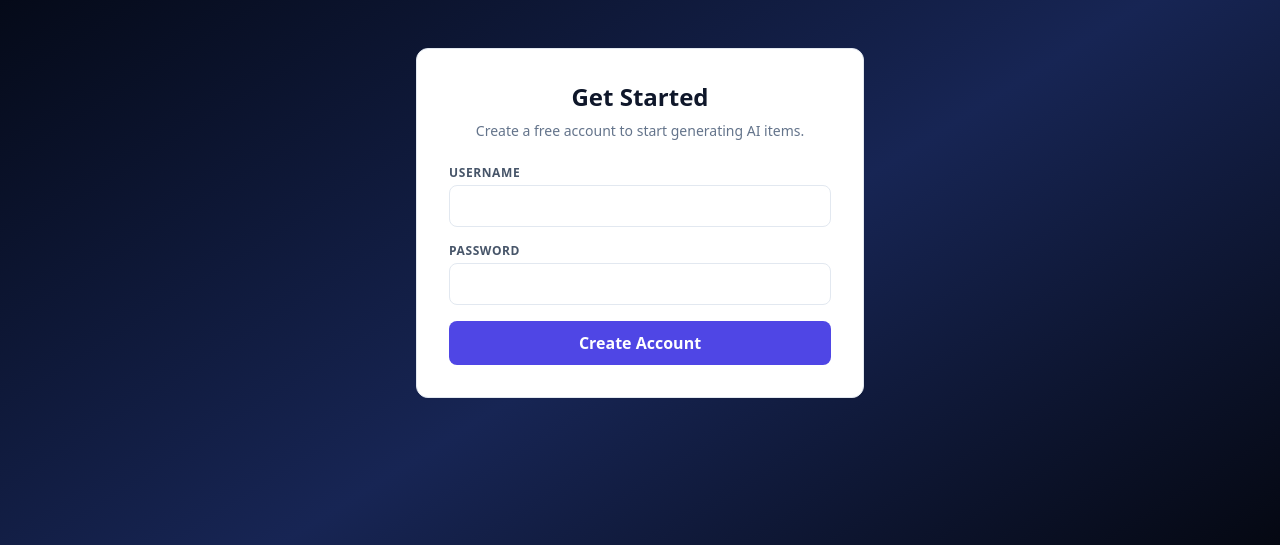
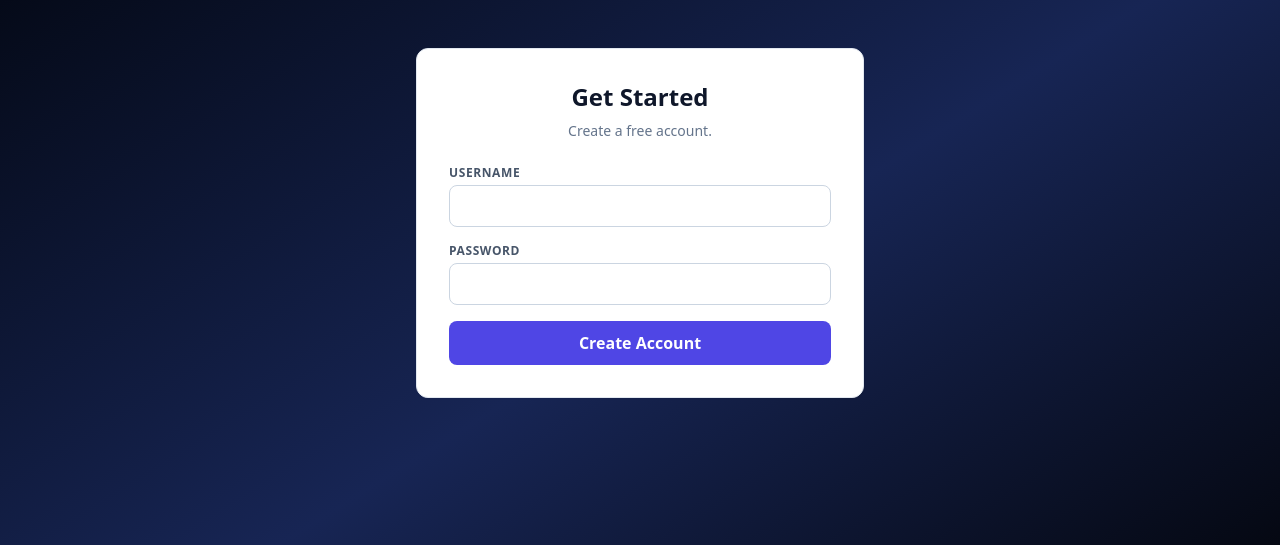
Before and after one commit to JASMIT01/promptcraft, a Flask app: page /register in a window 1280 px wide. Shown: the part 81-626 px from the top of the page. Run offline with Flask 3, Linux system fonts and the light colour scheme; some libraries are stand-ins or nearby versions.

Commit message:
Revise registration form layout and styles
Updated the registration form with new styling and added action attribute.

```diff
--- a/templates/register.html
+++ b/templates/register.html
@@ -2,15 +2,16 @@
 {% block content %}
 <div class="max-w-md mx-auto bg-white border border-slate-200 p-8 rounded-xl shadow-sm mt-12">
     <h2 class="text-2xl font-bold text-slate-900 mb-2 text-center">Get Started</h2>
-    <p class="text-sm text-slate-500 text-center mb-6">Create a free account to start generating AI items.</p>
-    <form method="POST" class="space-y-4">
+    <p class="text-sm text-slate-500 text-center mb-6">Create a free account.</p>
+
+    <form method="POST" action="/register" class="space-y-4">
         <div>
             <label class="block text-xs font-bold uppercase tracking-wider text-slate-600 mb-1">Username</label>
-            <input type="text" name="username" class="w-full px-3 py-2 border border-slate-200 rounded-lg focus:outline-none focus:border-indigo-500" required>
+            <input type="text" name="username" class="w-full px-3 py-2 text-slate-900 border border-slate-300 rounded-lg focus:outline-none focus:ring-2 focus:ring-indigo-500" required>
         </div>
         <div>
             <label class="block text-xs font-bold uppercase tracking-wider text-slate-600 mb-1">Password</label>
-            <input type="password" name="password" class="w-full px-3 py-2 border border-slate-200 rounded-lg focus:outline-none focus:border-indigo-500" required>
+            <input type="password" name="password" class="w-full px-3 py-2 text-slate-900 border border-slate-300 rounded-lg focus:outline-none focus:ring-2 focus:ring-indigo-500" required>
         </div>
         <button type="submit" class="w-full bg-indigo-600 text-white font-semibold py-2.5 rounded-lg hover:bg-indigo-700 transition">Create Account</button>
     </form>
```
